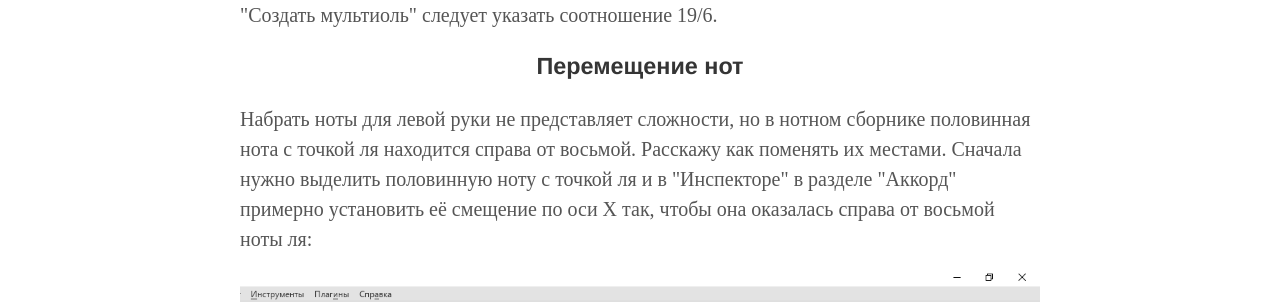
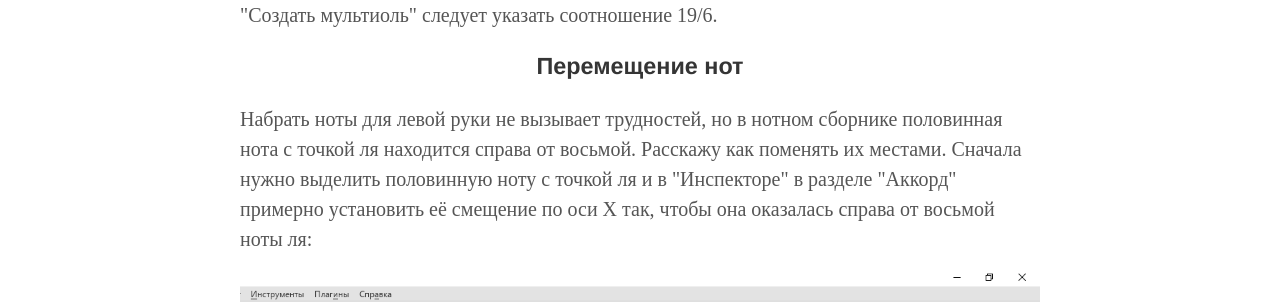
Before and after one commit to postolny/postolny.github.io, a Jekyll site: the page built from _posts/2021-12-24-musescore.md, in a window 1280 px wide and 900 px high, scrolled down 4006 px. Shown: the part 152-454 px from the top of the window. Built offline with Jekyll 4.4.1, drawn with Linux system fonts in a browser that asks for light colours.

Commit message:
Add files via upload

```diff
--- a/_posts/2021-12-24-musescore.md
+++ b/_posts/2021-12-24-musescore.md
@@ -60,7 +62,7 @@ MuseScore – бесплатный нотный редактор, в котор
 ### Перемещение нот
 {: .center #spiazzamento}
 
-Набрать ноты для левой руки не представляет сложности, но в нотном сборнике половинная нота с точкой ля находится справа от восьмой. Расскажу как поменять их местами. Сначала нужно выделить половинную ноту с точкой ля и в "Инспекторе" в разделе "Аккорд" примерно установить её смещение по оси X так, чтобы она оказалась справа от восьмой ноты ля:
+Набрать ноты для левой руки не вызывает трудностей, но в нотном сборнике половинная нота с точкой ля находится справа от восьмой. Расскажу как поменять их местами. Сначала нужно выделить половинную ноту с точкой ля и в "Инспекторе" в разделе "Аккорд" примерно установить её смещение по оси X так, чтобы она оказалась справа от восьмой ноты ля:
 
 ![czerny8]({{ site.baseurl }}/img/musescore/czerny8.png){: .lightbox}
 
```
Also changed, not shown: other parts of _posts/2021-12-24-musescore.md (+2 -0 lines).
